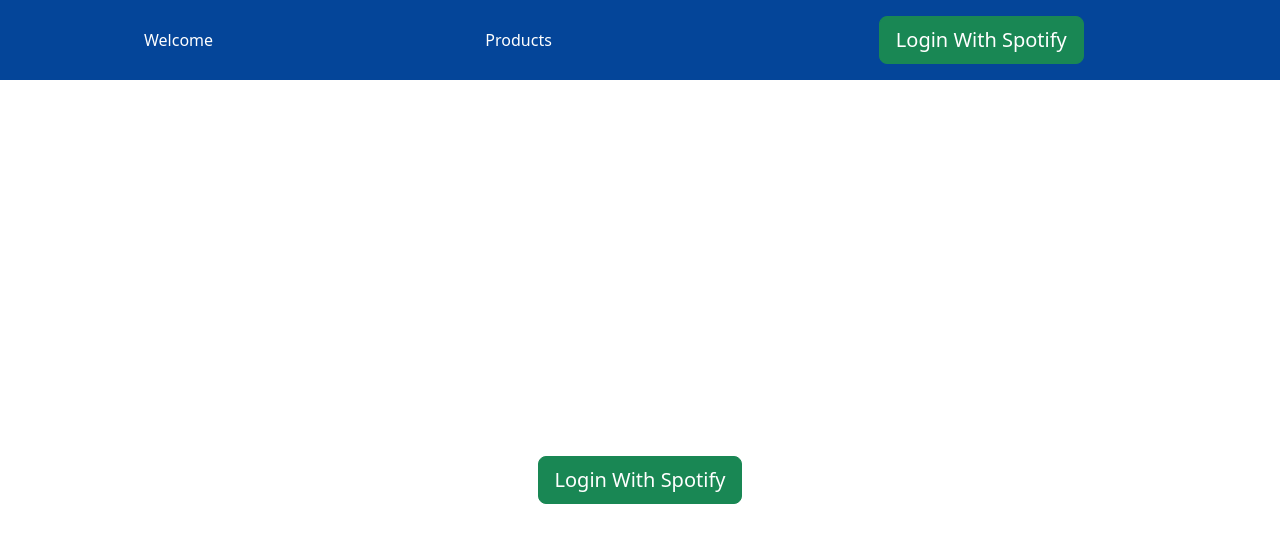
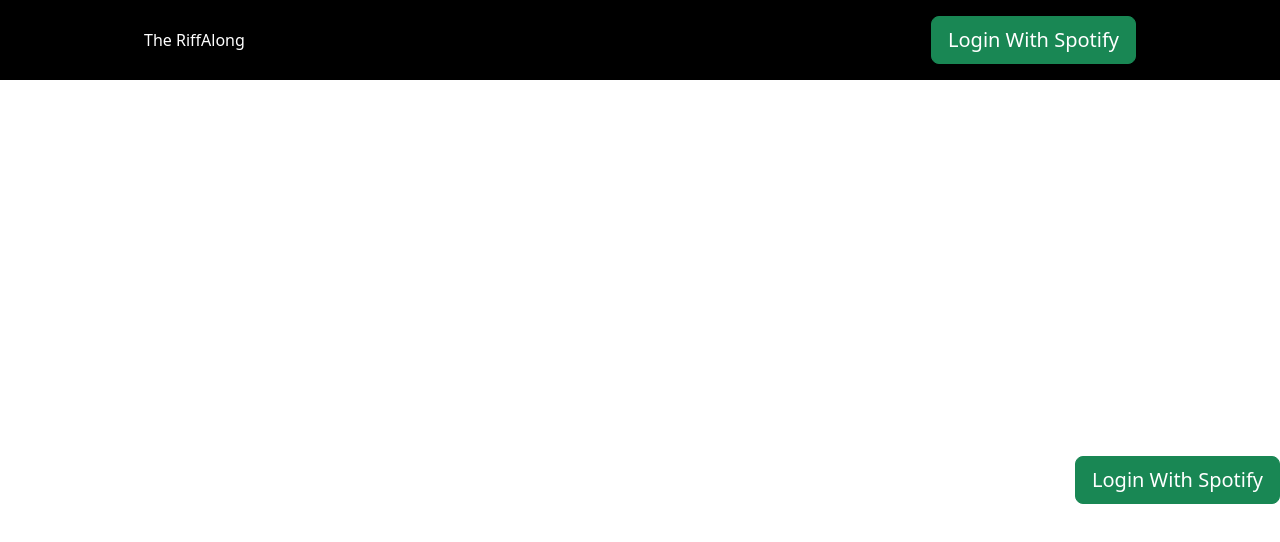
Before and after one commit to felipearosa/riffalong-spotify, a React (Create React App) app: page / in a window 1280 px wide. Shown: the top 542 px of the page. Built offline with nearby package versions, Linux system fonts and the light colour scheme; what spotify-web-api-node would draw is missing.

Commit message:
created navbar

```diff
--- a/src/components/Layout/MainHeader.js
+++ b/src/components/Layout/MainHeader.js
@@ -2,26 +2,29 @@
 import { NavLink } from 'react-router-dom';
 import Login from '../Login/Login';
 import Logout from '../Login/Logout';
+import SearchBar from '../UI/SearchBar';
 
 import classes from './MainHeader.module.css';
 
 const MainHeader = () => {
   const isLoggedIn = useSelector(state => state.auth.isLoggedIn);
 
+  const searchBar = (
+    <li>
+      <SearchBar />
+    </li>
+  )
+
   return (
     <header className={classes.header}>
       <nav>
         <ul>
           <li>
-            <NavLink className={(navData) => navData.isActive ? classes.active : ''} to='/welcome'>
-              Welcome
+            <NavLink to='/'>
+              The RiffAlong
             </NavLink>
           </li>
-          <li>
-            <NavLink className={(navData) => navData.isActive ? classes.active : ''} to='/products'>
-              Products
-            </NavLink>
-          </li>
+          {isLoggedIn && searchBar}
           <li>
             {!isLoggedIn && <Login />}
             {isLoggedIn && <Logout />}
--- a/src/components/Layout/MainHeader.module.css
+++ b/src/components/Layout/MainHeader.module.css
@@ -1,7 +1,7 @@
 .header {
   width: 100%;
   height: 5rem;
-  background-color: #044599;
+  background-color: #000000;
   padding: 0 10%;
 }
 
@@ -16,7 +16,7 @@
   padding: 0;
   margin: 0;
   align-items: center;
-  justify-content: center;
+  justify-content:space-between;
 }
 
 .header li {
@@ -29,8 +29,7 @@
   text-decoration: none;
 }
 
-.header a:hover,
-.header a:active,
+/* .header a:hover, */
 .header a.active {
   color: #95bcf0;
   padding-bottom: 0.25rem;
--- a/src/components/Login/Login.js
+++ b/src/components/Login/Login.js
@@ -1,13 +1,12 @@
 import React from "react";
-import { Container } from "react-bootstrap";
 
 const AUTH_URL = "https://accounts.spotify.com/authorize?client_id=7ea15b8610d0483f946cdf7ea8615253&response_type=code&redirect_uri=http://localhost:3000/&scope=streaming%20user-read-email%20user-read-private%20user-library-read%20user-library-modify%20user-read-playback-state%20user-modify-playback-state"
 
 const Login = () => {
   return(
-    <Container className="d-flex justify-content-center align-items-center" style={{ minHeight: '100vh'}}>
+    <div className="d-flex justify-content-end align-items-center" style={{ minHeight: '100vh'}}>
       <a href={AUTH_URL} className="btn btn-success btn-lg">Login With Spotify</a>
-    </Container>
+    </div>
   )
 }
 
--- a/src/components/Login/Logout.js
+++ b/src/components/Login/Logout.js
@@ -1,6 +1,5 @@
 import React from "react";
-import { Container } from "react-bootstrap";
-import { useDispatch, useSelector } from "react-redux";
+import { useDispatch } from "react-redux";
 
 import { authActions } from "../../store/auth";
 
@@ -22,9 +21,9 @@
   };
 
   return (
-    <Container className="d-flex justify-content-center align-items-center" style={{ minHeight: '100vh' }}>
+    <div className="d-flex justify-content-end align-items-center" style={{ minHeight: '100vh' }}>
       <a onClick={logoutHandler} className="btn btn-success btn-lg">Logout</a>
-    </Container>
+    </div>
   )
 }
 
--- a/src/components/UI/Dashboard.js
+++ b/src/components/UI/Dashboard.js
@@ -1,5 +1,5 @@
 import { useEffect, useState } from "react";
-import { Button, Container, Form } from "react-bootstrap";
+import { Container, Form } from "react-bootstrap";
 import SpotifyWebApi from "spotify-web-api-node";
 import TrackSearchResult from "./TrackSearchResult";
 import Player from "../Player/Player";
--- /dev/null
+++ b/src/components/UI/SearchBar.js
@@ -0,0 +1,14 @@
+import { Form } from "react-bootstrap";
+
+const SearchBar = () => {
+  const sendQuery = e =>{
+    e.preventDefault();
+    console.log('sending query')
+  }
+
+  return(
+    <Form.Control type="search" placeholder="Search Songs/Artists" onChange={sendQuery} />
+  )
+}
+
+export default SearchBar;
```
